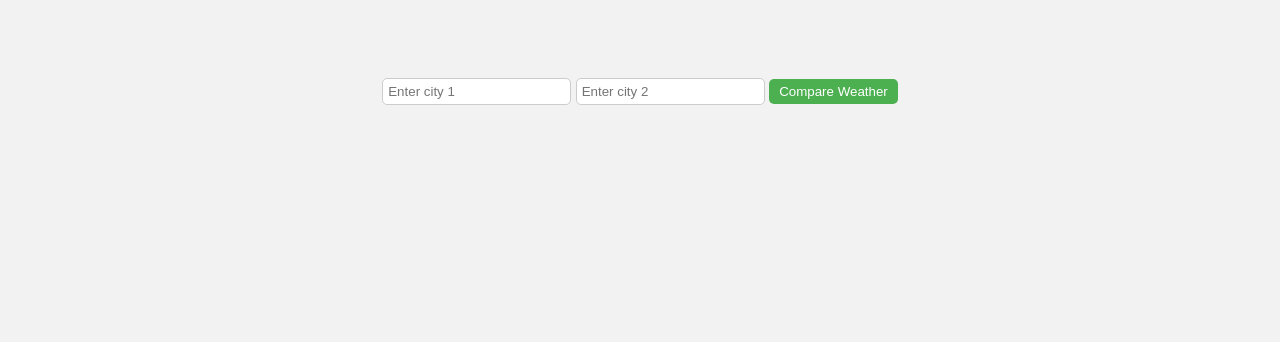
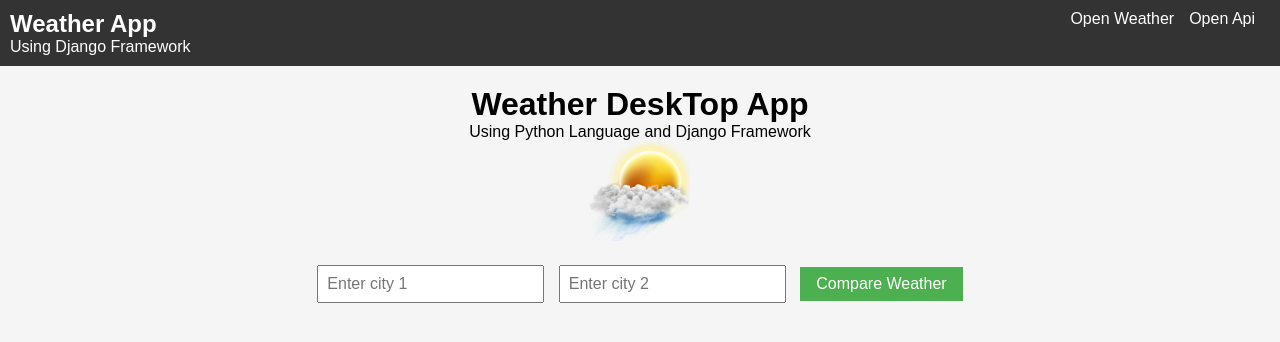
Before and after one commit to ojingwaDaniel/Django-projects, a Django app: template weather_app/templates/weather_app/index.html in a window 1280 px wide. Shown: the top 342 px of the page. Run offline with Django 4.2, Linux system fonts and the light colour scheme; the template is opened without the code that fills it, so the values that code supplies are empty.

Commit message:
modified the app

```diff
--- /dev/null
+++ b/weather_app/static/css/style.css
@@ -0,0 +1,109 @@
+/* Reset some default styles */
+* {
+  margin: 0;
+  padding: 0;
+  box-sizing: border-box;
+}
+
+body {
+  font-family: Arial, sans-serif;
+  background-color: #f5f5f5;
+}
+
+.nav-bar {
+  background-color: #333;
+  color: white;
+  padding: 10px;
+  display: flex;
+  justify-content: space-between;
+}
+
+.nav-bar-side-1 {
+  flex: 1;
+}
+
+.nav-bar-side-2 {
+  list-style: none;
+  display: flex;
+}
+
+.nav-bar-side-2 li {
+  margin-right: 15px;
+}
+
+.nav-bar-side-2 a {
+  color: white;
+  text-decoration: none;
+}
+
+.header-container {
+  text-align: center;
+  margin-top: 20px;
+}
+
+.image {
+  width: 100px;
+  height: 100px;
+}
+form {
+  text-align: center;
+  margin: 20px 0;
+}
+
+input {
+  padding: 8px;
+  font-size: 16px;
+  margin-right: 10px;
+}
+
+button {
+  padding: 8px 16px;
+  font-size: 16px;
+  background-color: #4caf50;
+  color: white;
+  border: none;
+  cursor: pointer;
+}
+
+.comparison-container {
+  display: flex;
+  justify-content: space-around;
+  margin-top: 20px;
+}
+
+.city-container {
+  background-color: #fff;
+  border-radius: 8px;
+  box-shadow: 0 4px 8px rgba(0, 0, 0, 0.1);
+  padding: 20px;
+  margin: 0 10px;
+}
+
+.city-container h2 {
+  font-size: 24px;
+  margin-bottom: 10px;
+}
+
+.daily-forecast-container {
+  display: flex;
+  justify-content: space-between;
+}
+
+.daily-forecast {
+  text-align: center;
+  flex: 1;
+  padding: 10px;
+  margin-top: 10px;
+  border-radius: 5px;
+  background-color: #f2f2f2;
+}
+
+@media (max-width: 600px) {
+  .comparison-container {
+    flex-direction: column;
+  }
+
+  .city-container {
+    margin-top: 20px;
+  }
+}
--- a/weather_app/static/style.css
+++ /dev/null
@@ -1,53 +0,0 @@
-body {
-  font-family: Arial, sans-serif;
-  background-color: #f2f2f2;
-  text-align: center;
-  padding: 50px;
-}
-
-form {
-  margin: 20px 0;
-}
-
-input[type="text"] {
-  padding: 5px;
-  border: 1px solid #ccc;
-  border-radius: 5px;
-}
-
-button {
-  background-color: #4CAF50;
-  color: white;
-  padding: 5px 10px;
-  border: none;
-  border-radius: 5px;
-  cursor: pointer;
-}
-
-.forecast-container {
-  display: flex;
-  justify-content: center;
-  flex-wrap: wrap;
-}
-
-.forecast {
-  background-color: #fff;
-  border-radius: 5px;
-  box-shadow: 0 0 10px rgba(0, 0, 0, 0.1);
-  padding: 10px;
-  margin: 10px;
-  width: calc(100% / 5 - 20px);
-  box-sizing: border-box;
-}
-
-@media (max-width: 767px) {
-  .forecast {
-    width: calc(50% - 20px);
-  }
-}
-
-@media (max-width: 480px) {
-  .forecast {
-    width: 100%;
-  }
-}
--- a/weather_app/templates/weather_app/index.html
+++ b/weather_app/templates/weather_app/index.html
@@ -5,9 +5,26 @@
     <meta charset="UTF-8">
     <meta name="viewport" content="width=device-width, initial-scale=1.0">
     <title>Weather App</title>
-    <link rel="stylesheet" href="{% static 'style.css' %}">
+    <link rel="stylesheet" href="{% static 'css/style.css' %}">
 </head>
 <body>
+  <nav class="nav-bar">
+    <div class="nav-bar-side-1">
+      <h2>Weather App</h2>
+      <span>Using Django Framework</span>
+    </div>
+    <ul class="nav-bar-side-2">
+      <li><a href="">Open Weather</a></li>
+      <li><a href=""> Open Api</a></li>
+      </ul>
+  </nav>
+
+  <body>
+    <div class="header-container">
+        <h1 class="header--h1">Weather DeskTop App</h1>
+        <p class="header--p">Using Python Language and Django Framework</p>
+        <img src="{% static 'images/pngegg.png'%}" alt="weather-logo" class="image">
+    </div>
 
 <form method="post">
   {% csrf_token %}
```
Also changed, not shown: db.sqlite3, weather_app/static/images/pngegg.png (added).
